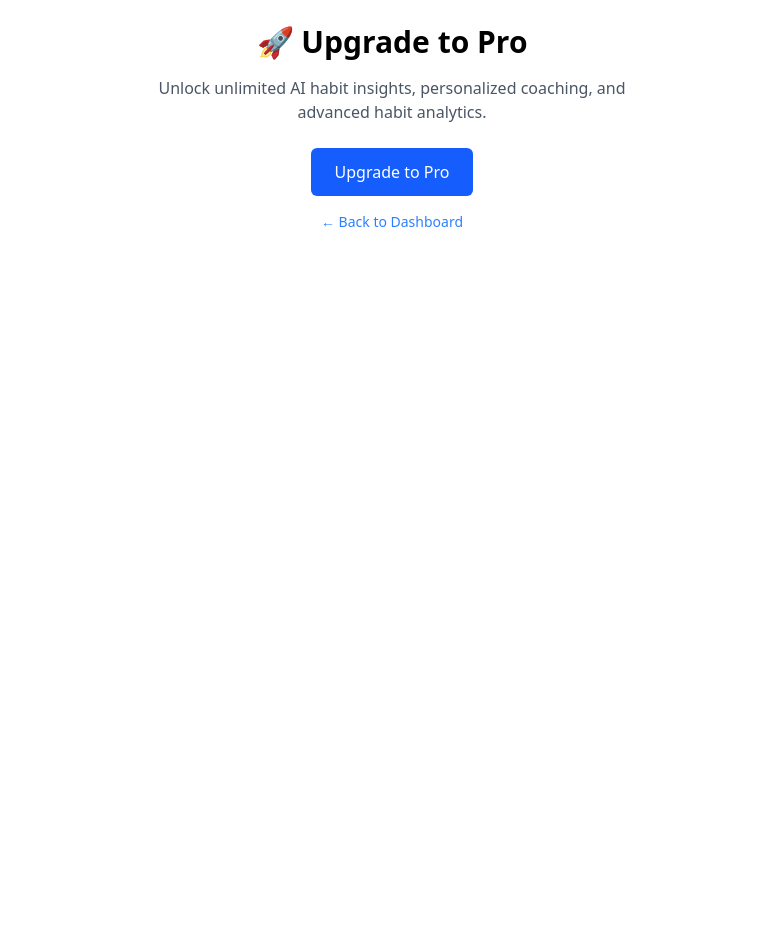
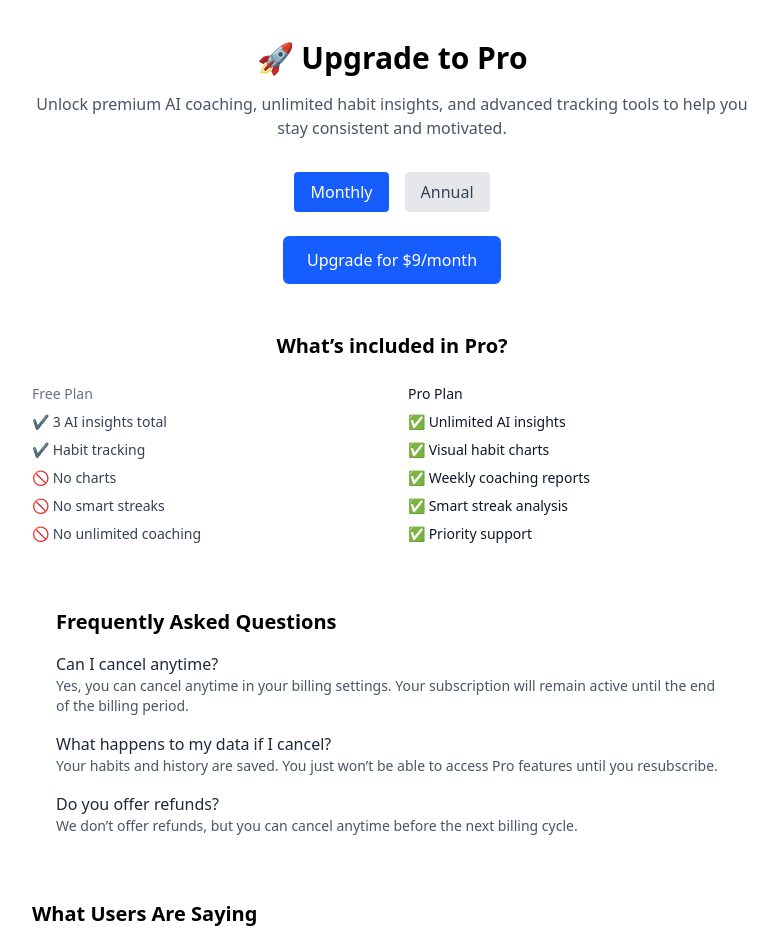
Before and after one commit to rzounlom/habit-tracker, a Next.js app: page /dashboard/upgrade in a window 1280 px wide. Shown: the top 942 px of the page, without its empty margins (248-1026 px from the left). Before the commit the page ends 800 px from the top, so only its background shows below. Built offline with nearby package versions, Linux system fonts and the light colour scheme; no server answers; the database is empty; sample sign-in values are in the browser's storage.

Commit message:
update coach card; add upgrade page sections

```diff
--- a/app/dashboard/upgrade/page.tsx
+++ b/app/dashboard/upgrade/page.tsx
@@ -1,40 +1,107 @@
-import Link from "next/link";
+import PricingToggleCTA from "@/components/PlanToggle";
 import { auth } from "@clerk/nextjs/server";
 import { checkUserSubscription } from "@/lib/subscription";
+import { redirect } from "next/navigation";
 
 export default async function UpgradePage() {
   const { userId } = await auth();
-  const isSubscribed = userId ? await checkUserSubscription(userId) : false;
+  if (!userId) redirect("/sign-in");
+
+  const isSubscribed = await checkUserSubscription(userId);
+  if (isSubscribed) {
+    redirect("/dashboard");
+  }
 
   return (
-    <div className="max-w-xl mx-auto p-6 text-center">
+    <div className="max-w-3xl mx-auto px-6 py-10 text-center">
       <h1 className="text-3xl font-bold mb-4">🚀 Upgrade to Pro</h1>
-      <p className="text-gray-600 mb-6">
-        Unlock unlimited AI habit insights, personalized coaching, and advanced
-        habit analytics.
+      <p className="text-gray-600 mb-8">
+        Unlock premium AI coaching, unlimited habit insights, and advanced
+        tracking tools to help you stay consistent and motivated.
       </p>
 
-      {isSubscribed ? (
-        <div className="text-green-600 font-semibold">
-          You&apos;re already subscribed 🎉
+      <PricingToggleCTA />
+
+      {/* Comparison grid */}
+      <div className="mt-12">
+        <h2 className="text-xl font-semibold mb-6">What’s included in Pro?</h2>
+        <div className="grid grid-cols-2 text-left gap-8 text-sm">
+          <div>
+            <h3 className="text-gray-500 font-medium mb-2">Free Plan</h3>
+            <ul className="space-y-2 text-gray-700">
+              <li>✔️ 3 AI insights total</li>
+              <li>✔️ Habit tracking</li>
+              <li>🚫 No charts</li>
+              <li>🚫 No smart streaks</li>
+              <li>🚫 No unlimited coaching</li>
+            </ul>
+          </div>
+          <div>
+            <h3 className="text-gray-900 font-medium mb-2">Pro Plan</h3>
+            <ul className="space-y-2 text-gray-900">
+              <li>✅ Unlimited AI insights</li>
+              <li>✅ Visual habit charts</li>
+              <li>✅ Weekly coaching reports</li>
+              <li>✅ Smart streak analysis</li>
+              <li>✅ Priority support</li>
+            </ul>
+          </div>
         </div>
-      ) : (
-        <form action="/api/stripe/checkout" method="POST">
-          <button
-            type="submit"
-            className="bg-blue-600 text-white px-6 py-3 rounded-md hover:bg-blue-700 transition-all"
-          >
-            Upgrade to Pro
-          </button>
-        </form>
-      )}
+      </div>
 
-      <Link
-        href="/dashboard"
-        className="block mt-4 text-sm text-blue-500 hover:underline"
-      >
-        ← Back to Dashboard
-      </Link>
+      {/* FAQ */}
+      <div className="mt-16 max-w-2xl mx-auto text-left">
+        <h2 className="text-xl font-semibold mb-4">
+          Frequently Asked Questions
+        </h2>
+        <div className="space-y-4">
+          <div>
+            <h3 className="font-medium text-gray-800">Can I cancel anytime?</h3>
+            <p className="text-sm text-gray-600">
+              Yes, you can cancel anytime in your billing settings. Your
+              subscription will remain active until the end of the billing
+              period.
+            </p>
+          </div>
+          <div>
+            <h3 className="font-medium text-gray-800">
+              What happens to my data if I cancel?
+            </h3>
+            <p className="text-sm text-gray-600">
+              Your habits and history are saved. You just won’t be able to
+              access Pro features until you resubscribe.
+            </p>
+          </div>
+          <div>
+            <h3 className="font-medium text-gray-800">Do you offer refunds?</h3>
+            <p className="text-sm text-gray-600">
+              We don’t offer refunds, but you can cancel anytime before the next
+              billing cycle.
+            </p>
+          </div>
+        </div>
+      </div>
+
+      {/* Testimonials */}
+      <div className="mt-16 text-left max-w-3xl mx-auto">
+        <h2 className="text-xl font-semibold mb-4">What Users Are Saying</h2>
+        <div className="grid sm:grid-cols-2 gap-6 text-sm text-gray-700">
+          <blockquote className="bg-white p-4 border rounded shadow-sm">
+            “This app helped me build the gym habit I never could stick to
+            before.”
+            <footer className="mt-2 text-gray-500 text-xs">– Jordan</footer>
+          </blockquote>
+          <blockquote className="bg-white p-4 border rounded shadow-sm">
+            “The AI coach gave me advice that actually made sense and felt
+            personal.”
+            <footer className="mt-2 text-gray-500 text-xs">– Priya</footer>
+          </blockquote>
+          <blockquote className="bg-white p-4 border rounded shadow-sm">
+            “Love the streak tracking! Seeing progress is super motivating.”
+            <footer className="mt-2 text-gray-500 text-xs">– Mateo</footer>
+          </blockquote>
+        </div>
+      </div>
     </div>
   );
 }
--- a/components/CoachCardWrapper.tsx
+++ b/components/CoachCardWrapper.tsx
@@ -70,7 +70,7 @@ export default function CoachCardWrapper({
               className={`flex items-center gap-2 px-4 py-2 rounded text-white transition-all duration-300 ease-in-out ${
                 refreshing
                   ? "bg-blue-400 cursor-not-allowed"
-                  : "bg-blue-500 hover:bg-blue-600"
+                  : "bg-blue-500 hover:bg-blue-600 cursor-pointer"
               }`}
             >
               {refreshing && (
--- /dev/null
+++ b/components/PlanToggle.tsx
@@ -0,0 +1,50 @@
+"use client";
+
+import { useState } from "react";
+
+export default function PricingToggleCTA() {
+  const [plan, setPlan] = useState<"monthly" | "annual">("monthly");
+
+  const price = plan === "monthly" ? "$9/month" : "$90/year (2 months free)";
+  const stripePriceId =
+    plan === "monthly"
+      ? process.env.NEXT_PUBLIC_STRIPE_MONTHLY_PRICE_ID
+      : process.env.NEXT_PUBLIC_STRIPE_ANNUAL_PRICE_ID;
+
+  return (
+    <div className="text-center space-y-6">
+      <div className="flex justify-center gap-4">
+        <button
+          onClick={() => setPlan("monthly")}
+          className={`px-4 py-2 rounded hover:cursor-pointer ${
+            plan === "monthly"
+              ? "bg-blue-600 text-white"
+              : "bg-gray-200 text-gray-700"
+          }`}
+        >
+          Monthly
+        </button>
+        <button
+          onClick={() => setPlan("annual")}
+          className={`px-4 py-2 rounded hover:cursor-pointer ${
+            plan === "annual"
+              ? "bg-blue-600 text-white"
+              : "bg-gray-200 text-gray-700"
+          }`}
+        >
+          Annual
+        </button>
+      </div>
+
+      <form action="/api/stripe/checkout" method="POST">
+        <input type="hidden" name="priceId" value={stripePriceId} />
+        <button
+          type="submit"
+          className="bg-blue-600 text-white px-6 py-3 rounded-md hover:bg-blue-700 transition hover:cursor-pointer"
+        >
+          Upgrade for {price}
+        </button>
+      </form>
+    </div>
+  );
+}
```
